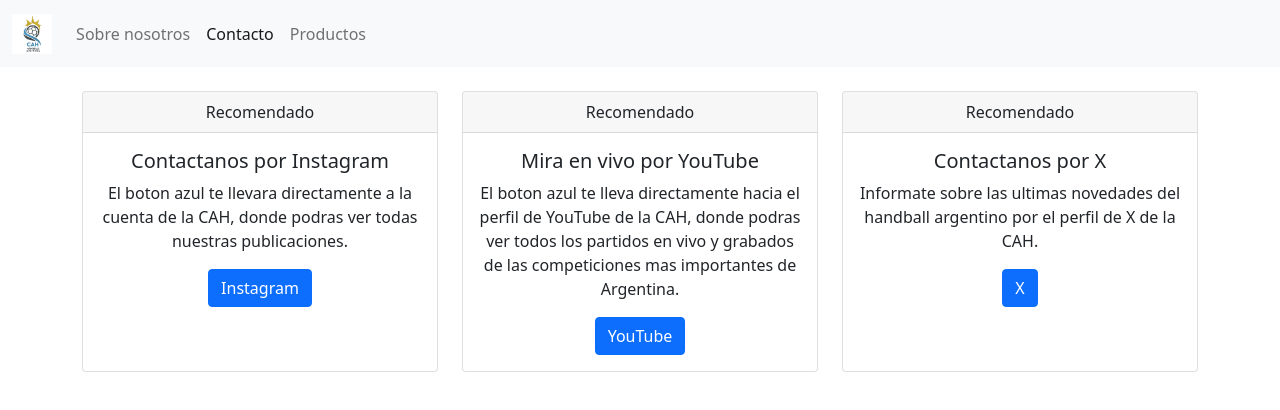
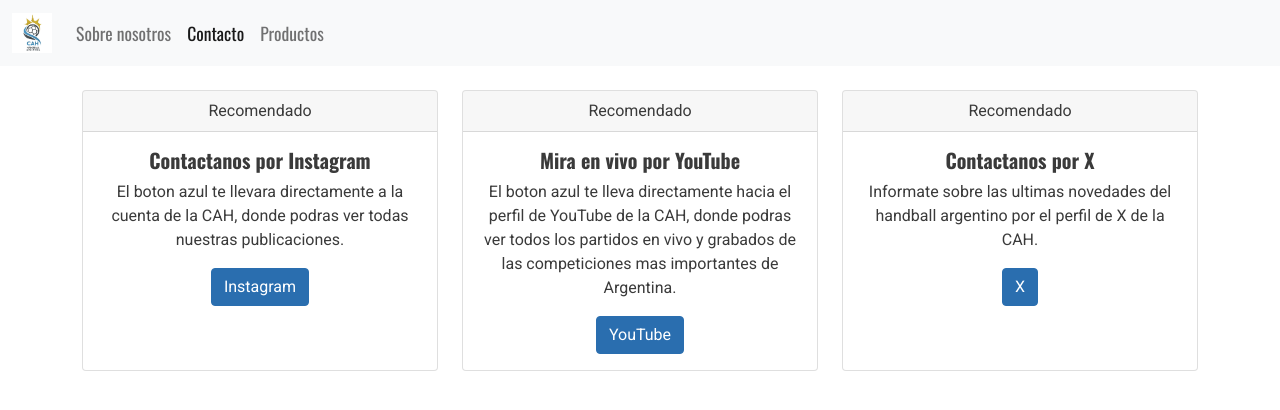
Before and after one commit to Agusgaja/trabajofinalhtml, a plain HTML site: page contact.html in a window 1280 px wide. Drawn offline with nearby package versions, Linux system fonts and the light colour scheme; files that its build step writes are made by us from their sources.

Commit message:
puse fuente y acomode navbar

```diff
--- a/contact.html
+++ b/contact.html
@@ -5,8 +5,15 @@
     <meta charset="UTF-8">
     <meta name="viewport" content="width=device-width, initial-scale=1.0">
     <title>CAH</title>
+
+    <link rel="preconnect" href="https://fonts.googleapis.com">
+    <link rel="preconnect" href="https://fonts.gstatic.com" crossorigin>
+    <link href="https://fonts.googleapis.com/css2?family=Oswald:wght@400;700&family=Roboto:wght@400;700&display=swap" rel="stylesheet">
+
+    <link rel="stylesheet" href="css/bootstrap.min.css">
+
     <link rel="stylesheet" href="style.css">
-    <link rel="stylesheet" href="css/bootstrap.min.css">
+
     <link rel="icon" href="img/cah.jpg" type="image/png">
 </head>
 
--- a/css/style.css
+++ /dev/null
@@ -1,3 +0,0 @@
-.carousel-slide{
-    align-items: center;
-}
--- /dev/null
+++ b/style.css
@@ -0,0 +1,40 @@
+/* poner tipografias */
+
+/* pones Roboto a todo el cuerpo de la página */
+body {
+    font-family: 'Roboto', sans-serif;
+    color: #3a3a3a; /* usas el color 3a3a3a para el texto por defecto */
+}
+
+/* poens Oswald a todos los títulos y al logo-texto */
+h1, h2, h3, h4, h5, h6,
+.navbar-brand,
+#navbar-example3 .navbar-brand {
+    font-family: 'Oswald', sans-serif;
+    font-weight: 700;
+}
+
+/* poner colores*/
+
+/* Cambiamos el color de los títulos principales */
+h4 {
+    color: #2A6EAF;
+}
+
+/* Sobreescribimos el color de los botones primarios de Bootstrap */
+.btn-primary {
+    background-color: #2A6EAF;
+    border-color: #2A6EAF;
+}
+
+/* Oscurecemos el botón al pasar el mouse (hover) */
+.btn-primary:hover {
+    background-color: #245d94;
+    border-color: #245d94;
+}
+
+/* Hacemos que los links de la navegación usen la fuente Oswald */
+.navbar-nav .nav-link {
+    font-family: 'Oswald', sans-serif;
+    font-size: 1.1rem;
+}
```
Also changed, not shown: about.html (+8 -1 lines), index.html (+8 -1 lines), products.html (+8 -1 lines), fonts/Oswald/Oswald-Bold.ttf (added), fonts/Oswald/Oswald-Regular.ttf (added), fonts/Roboto_Serif/RobotoSerif-Bold.ttf (added), fonts/Roboto_Serif/RobotoSerif-Regular.ttf (added).
